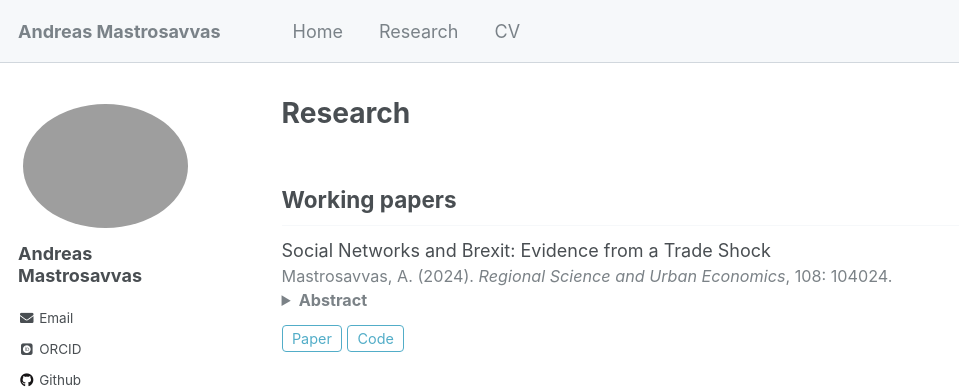
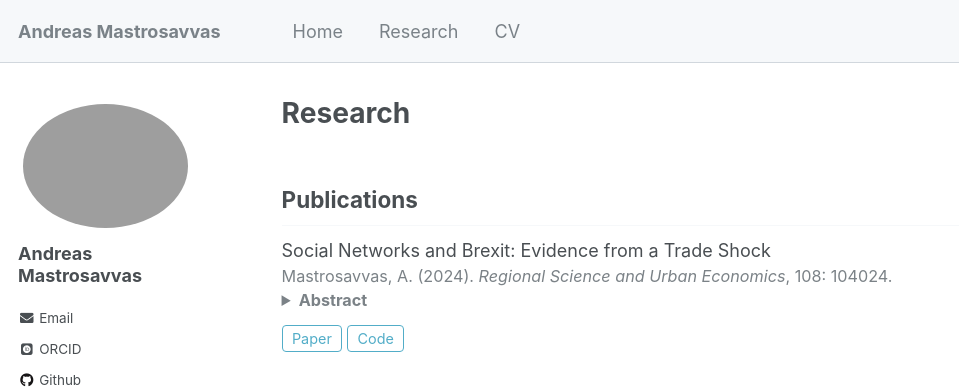
Before and after one commit to amastrosavvas/amastrosavvas.github.io, a Jekyll site: the page built from _pages/research.md, in a window 1280 px wide and 1285 px high. Shown: the top 388 px of the window, without its empty margins (0-959 px from the left). Built offline with Jekyll 4.4.1, drawn with Linux system fonts in a browser that asks for light colours; some web fonts are replaced.

Commit message:
update research

```diff
--- a/_pages/research.md
+++ b/_pages/research.md
@@ -9,7 +9,7 @@ author_profile: true
 {% include base_path %}
 
 
-## Working papers
+## Publications
 
 <summary>Social Networks and Brexit: Evidence from a Trade Shock</summary>
 <summary style="font-size: 0.9em;color:#7B8287;">Mastrosavvas, A. (2024). <em>Regional Science and Urban Economics</em>, 108: 104024.</summary>
```
